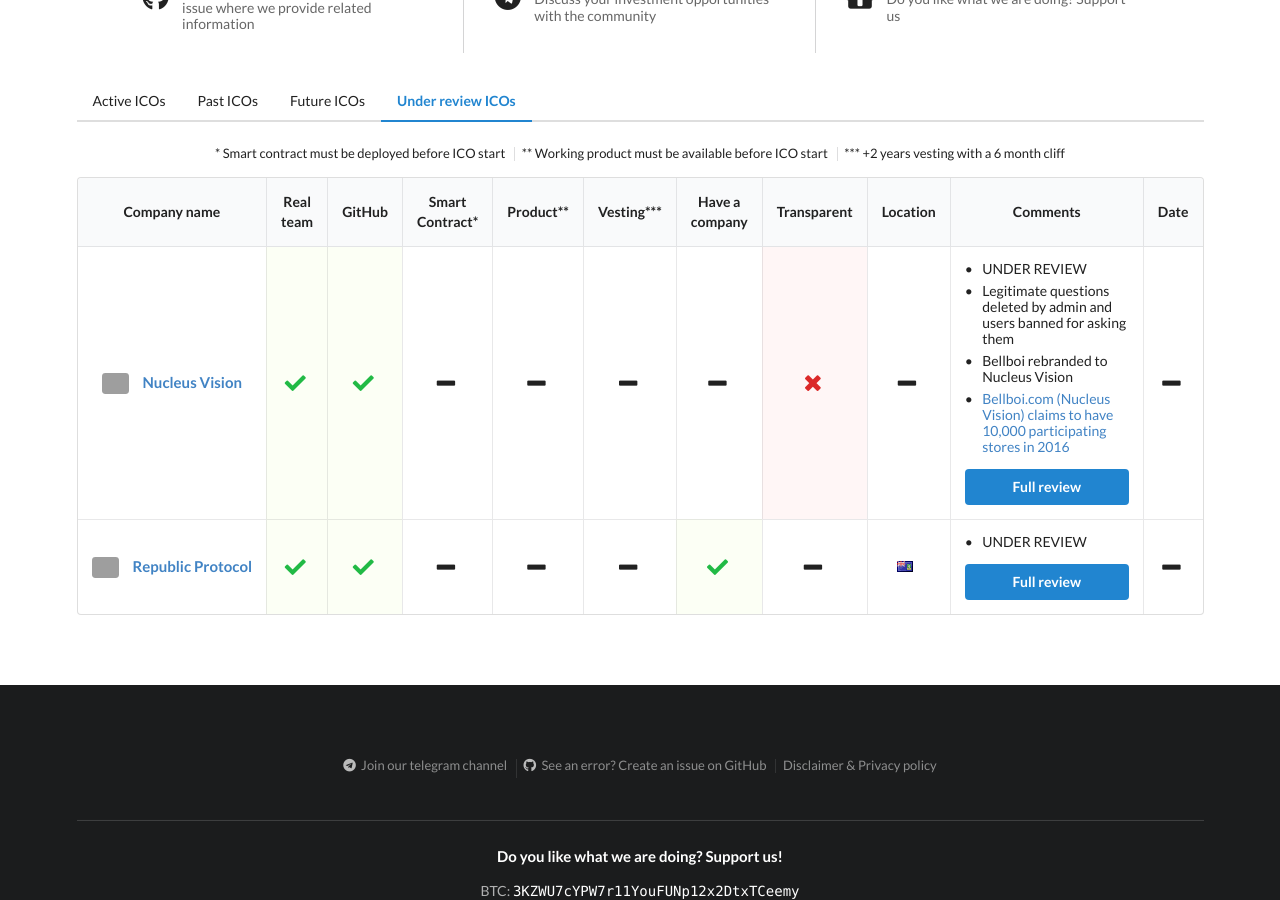
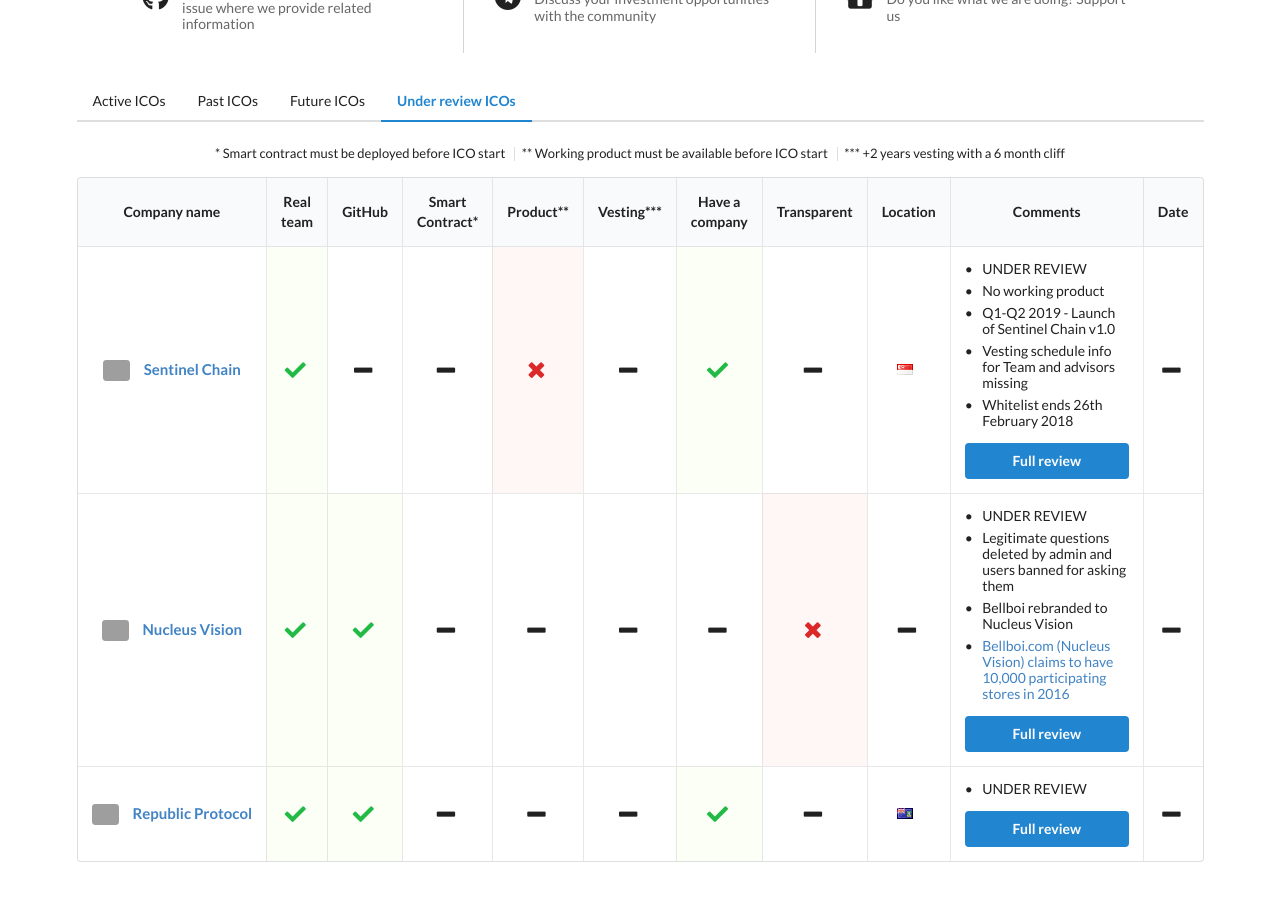
Before and after one commit to ico-check/ico-check, a Jekyll site: the page built from in-review.md, in a window 1280 px wide and 900 px high, scrolled down 315 px. Built offline with Jekyll 4.4.1, drawn with Linux system fonts in a browser that asks for light colours; nearby versions of some CDN libraries; grey boxes are pictures that could not be loaded.

Commit message:
35-sentinelchain-ico-check
Adding Sentinel Chain ICO

```diff
--- a/_data/in-review-icos.yml
+++ b/_data/in-review-icos.yml
@@ -1,3 +1,25 @@
+- name: Sentinel Chain
+  image: https://i.imgur.com/edGEqYY.png
+  url: https://sentinel-chain.org/
+  real_team: true
+  github:
+  smart_contract:
+  product: false
+  min_vesting:
+  have_company: true
+  transparent:
+  location: Singapore
+  comments:
+    - content: UNDER REVIEW
+    - content: No working product
+    - content: Q1-Q2 2019 - Launch of Sentinel Chain v1.0
+    - content: Vesting schedule info for Team and advisors missing
+    - content: Whitelist ends 26th February 2018
+  ico_start_date: 2018-03-01T11:00:00Z
+  ico_end_date:
+  safe:
+  issue_url: https://github.com/ico-check/ico-check/issues/49
+
 - name: Nucleus Vision
   image: https://i.imgur.com/VrJkhWP.jpg
   url: https://nucleus.vision/
```
